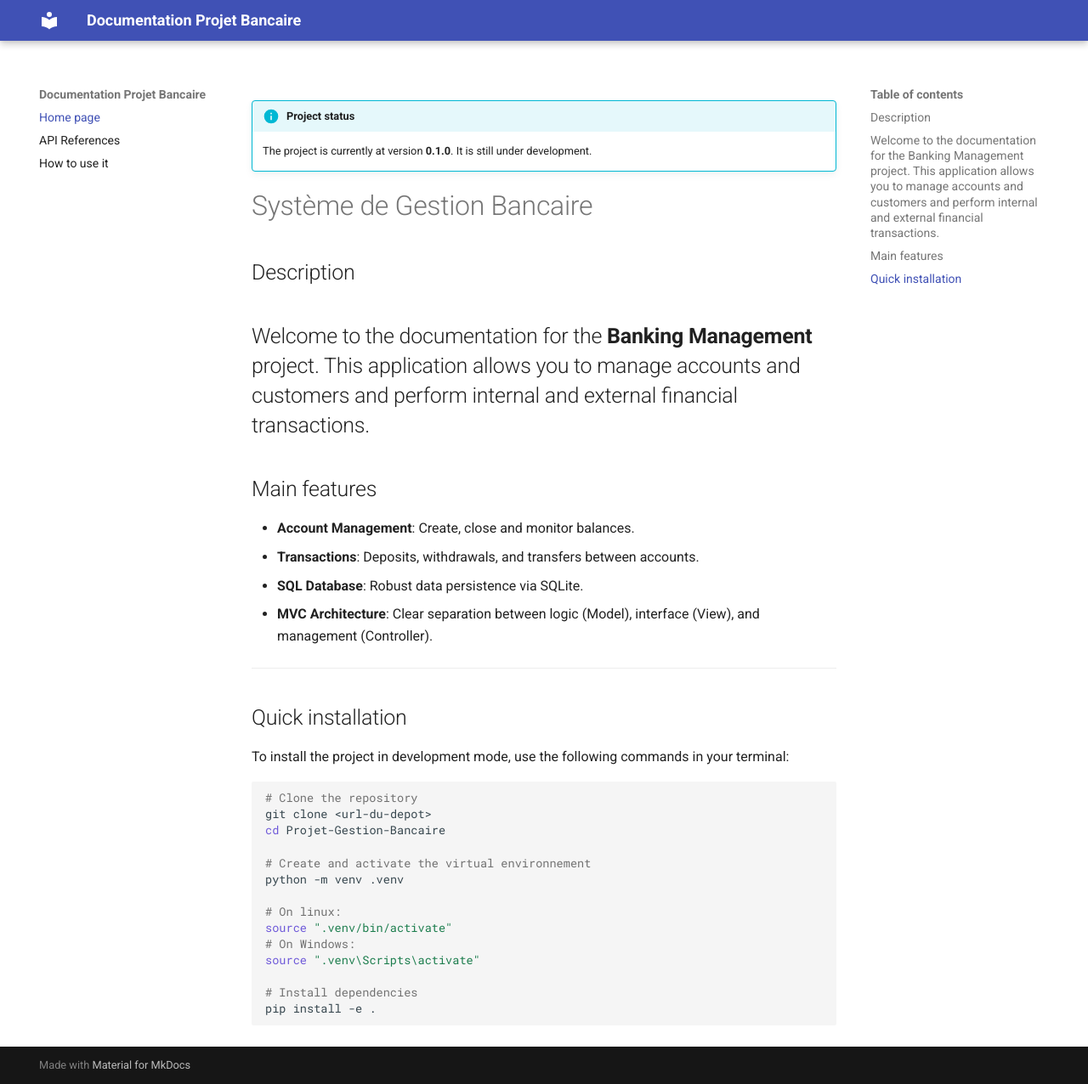
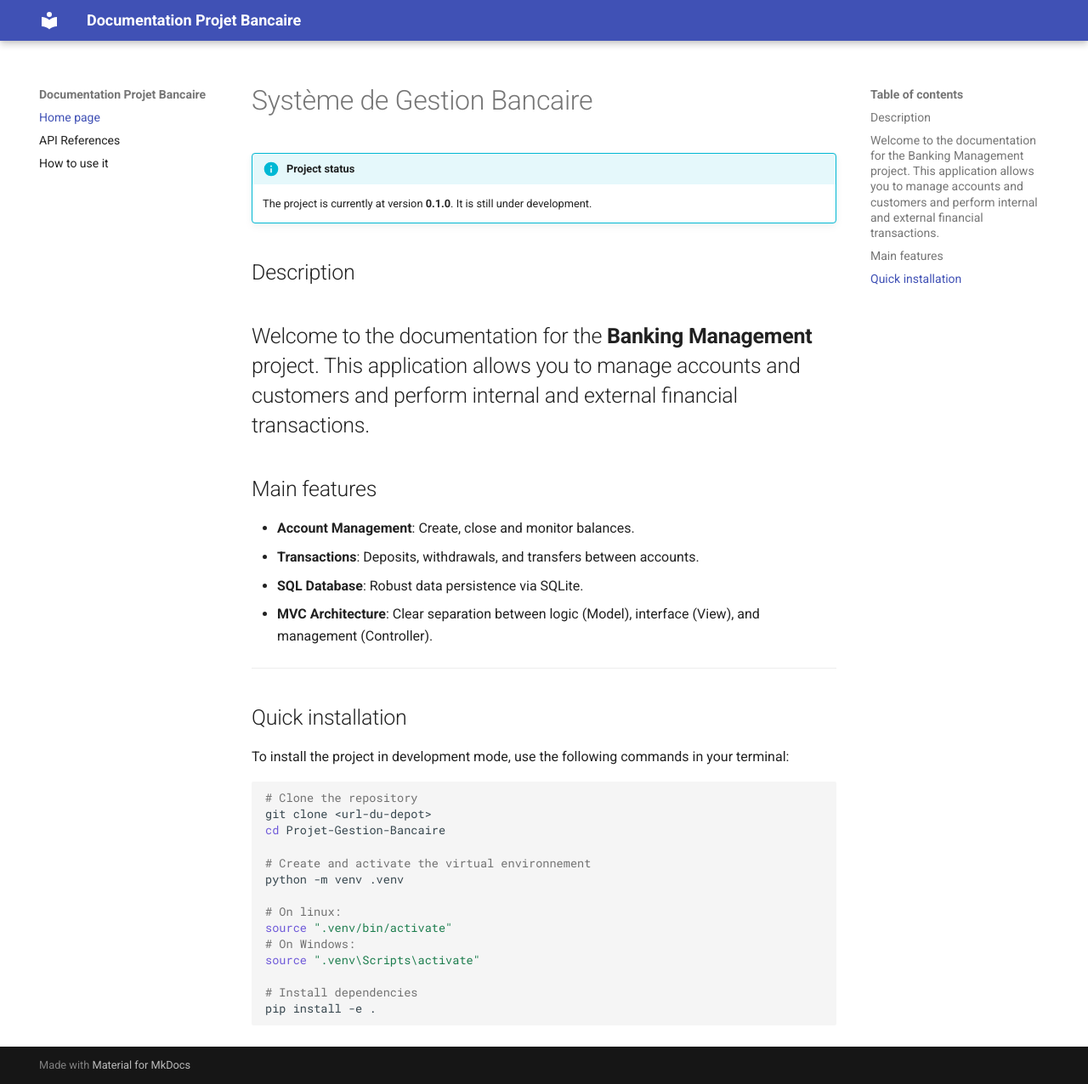
Before and after one commit to hack-gazaliou/Projet-Gestion-Bancaire, an MkDocs documentation site: the page built from docs/index.md, in a window 1280 px wide and 1276 px high. Shown: the whole window at 85% size. Built offline with MkDocs 1.6.1 and Material for MkDocs 9.7.7, drawn with Linux system fonts in a browser that asks for light colours.

Commit message:
Correct display issue on doc

```diff
--- a/docs/index.md
+++ b/docs/index.md
@@ -1,7 +1,7 @@
+# Système de Gestion Bancaire
+
 !!! info "Project status"
     The project is currently at version **0.1.0**. It is still under development.
-
-# Système de Gestion Bancaire
 
 ## Description
 
```
